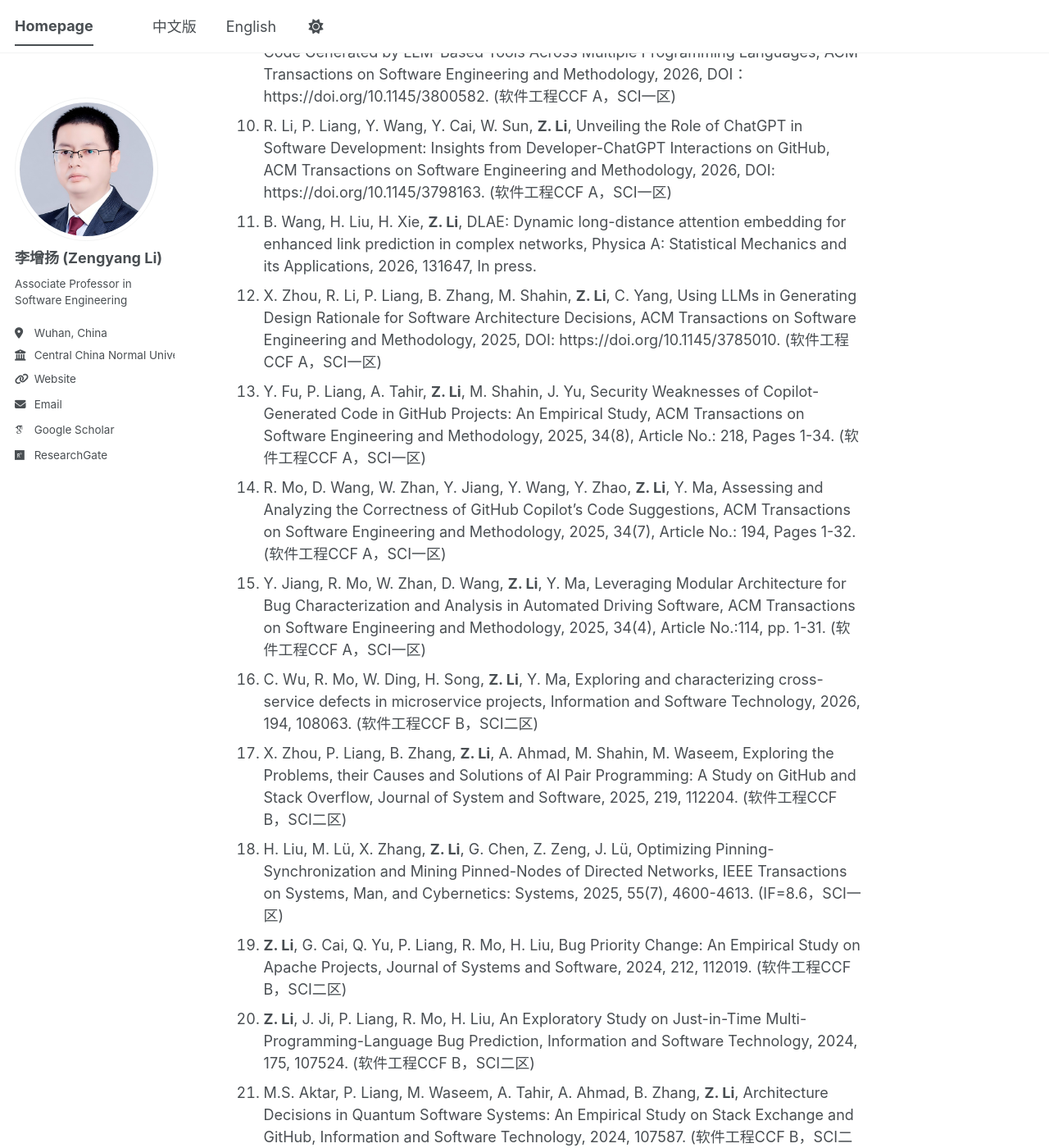
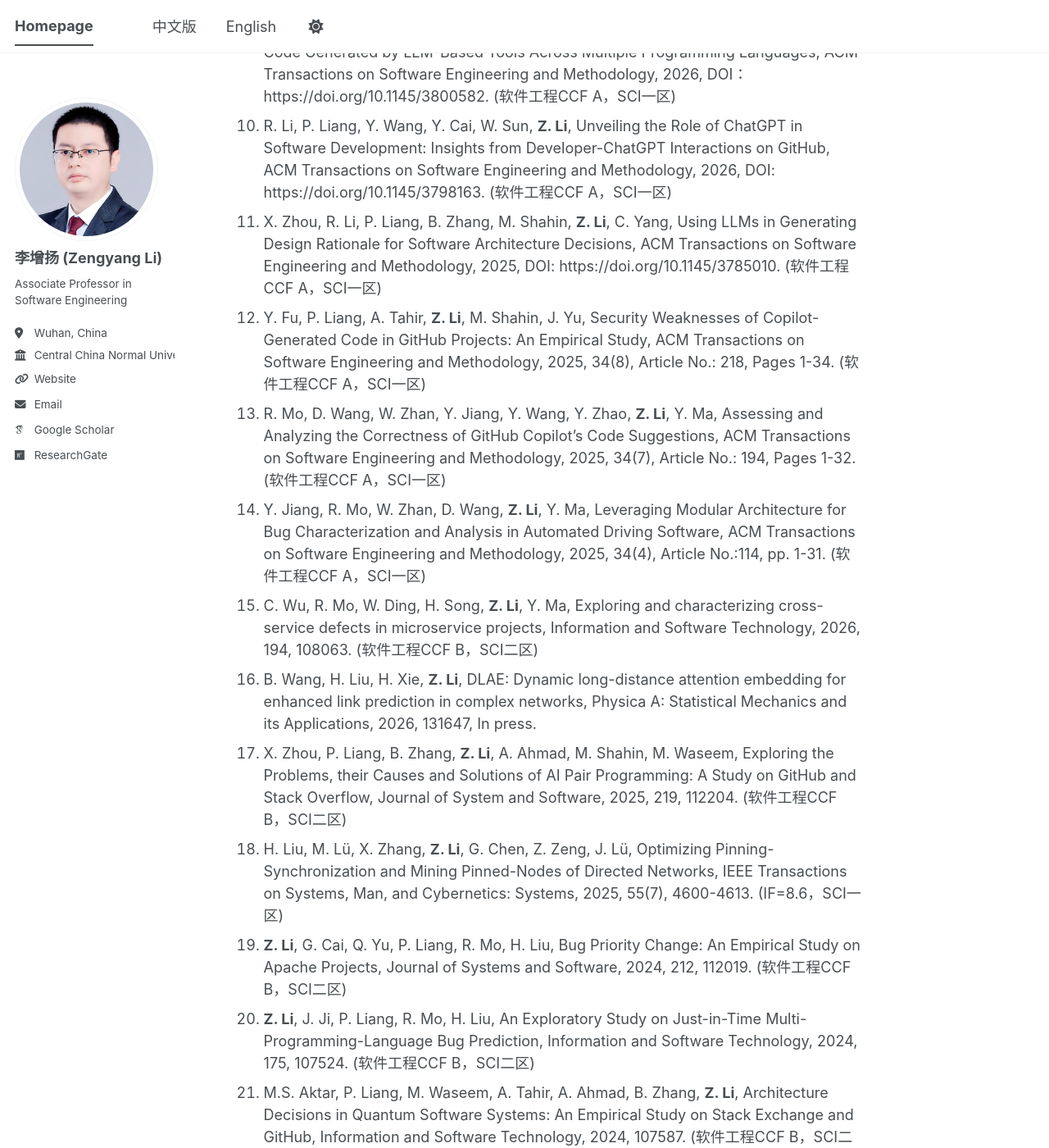
Before and after one commit to zengyang/zengyang.github.io, a Jekyll site: the page built from _pages/about.md, in a window 1280 px wide and 1400 px high, scrolled down 3008 px. Shown: the whole window at 82% size. Built offline with Jekyll 4.4.1, drawn with Linux system fonts in a browser that asks for light colours; some web fonts are replaced; a script bundle is joined from its source files by our own code; library files that are not in the unit come from our copies.

```diff
--- a/_pages/about.md
+++ b/_pages/about.md
@@ -77,12 +77,12 @@ redirect_from:
 1. B. Zhang, P. Liang, X. Zhou, X. Zhou, D. Lo, Q. Feng, **Z. Li**, L. Li, A Comprehensive Evaluation of Parameter-Efficient Fine-Tuning on Code Smell Detection, ACM Transactions on Software Engineering and Methodology, 2026, In press. (软件工程CCF A，SCI一区)
 1. R. Li, R. Mo, Y. Zeng, Z. Liu, **Z. Li**, Y. Ma, A Multi-Dimensional Quality Evaluation of Code Generated by LLM-Based Tools Across Multiple Programming Languages, ACM Transactions on Software Engineering and Methodology, 2026, DOI：https://doi.org/10.1145/3800582. (软件工程CCF A，SCI一区)
 1. R. Li, P. Liang, Y. Wang, Y. Cai, W. Sun, **Z. Li**, Unveiling the Role of ChatGPT in Software Development: Insights from Developer-ChatGPT Interactions on GitHub, ACM Transactions on Software Engineering and Methodology, 2026, DOI: https://doi.org/10.1145/3798163. (软件工程CCF A，SCI一区)
-1. B. Wang, H. Liu, H. Xie, **Z. Li**, DLAE: Dynamic long-distance attention embedding for enhanced link prediction in complex networks, Physica A: Statistical Mechanics and its Applications, 2026, 131647, In press.
 1. X. Zhou, R. Li, P. Liang, B. Zhang, M. Shahin, **Z. Li**, C. Yang, Using LLMs in Generating Design Rationale for Software Architecture Decisions, ACM Transactions on Software Engineering and Methodology, 2025, DOI: https://doi.org/10.1145/3785010. (软件工程CCF A，SCI一区)
 1. Y. Fu, P. Liang, A. Tahir, **Z. Li**, M. Shahin, J. Yu, Security Weaknesses of Copilot-Generated Code in GitHub Projects: An Empirical Study, ACM Transactions on Software Engineering and Methodology, 2025, 34(8), Article No.: 218, Pages 1-34. (软件工程CCF A，SCI一区)
 1. R. Mo, D. Wang, W. Zhan, Y. Jiang, Y. Wang, Y. Zhao, **Z. Li**, Y. Ma, Assessing and Analyzing the Correctness of GitHub Copilot’s Code Suggestions, ACM Transactions on Software Engineering and Methodology, 2025, 34(7), Article No.: 194, Pages 1-32. (软件工程CCF A，SCI一区)
 1. Y. Jiang, R. Mo, W. Zhan, D. Wang, **Z. Li**, Y. Ma, Leveraging Modular Architecture for Bug Characterization and Analysis in Automated Driving Software, ACM Transactions on Software Engineering and Methodology, 2025, 34(4), Article No.:114, pp. 1-31. (软件工程CCF A，SCI一区)
 1. C. Wu, R. Mo, W. Ding, H. Song, **Z. Li**, Y. Ma, Exploring and characterizing cross-service defects in microservice projects, Information and Software Technology, 2026, 194, 108063. (软件工程CCF B，SCI二区)
+1. B. Wang, H. Liu, H. Xie, **Z. Li**, DLAE: Dynamic long-distance attention embedding for enhanced link prediction in complex networks, Physica A: Statistical Mechanics and its Applications, 2026, 131647, In press.
 1. X. Zhou, P. Liang, B. Zhang, **Z. Li**, A. Ahmad, M. Shahin, M. Waseem, Exploring the Problems, their Causes and Solutions of AI Pair Programming: A Study on GitHub and Stack Overflow, Journal of System and Software, 2025, 219, 112204. (软件工程CCF B，SCI二区)
 1. H. Liu, M. Lü, X. Zhang, **Z. Li**, G. Chen, Z. Zeng, J. Lü, Optimizing Pinning-Synchronization and Mining Pinned-Nodes of Directed Networks, IEEE Transactions on Systems, Man, and Cybernetics: Systems, 2025, 55(7), 4600-4613. (IF=8.6，SCI一区)
 1. **Z. Li**, G. Cai, Q. Yu, P. Liang, R. Mo, H. Liu, Bug Priority Change: An Empirical Study on Apache Projects, Journal of Systems and Software, 2024, 212, 112019. (软件工程CCF B，SCI二区)
```
